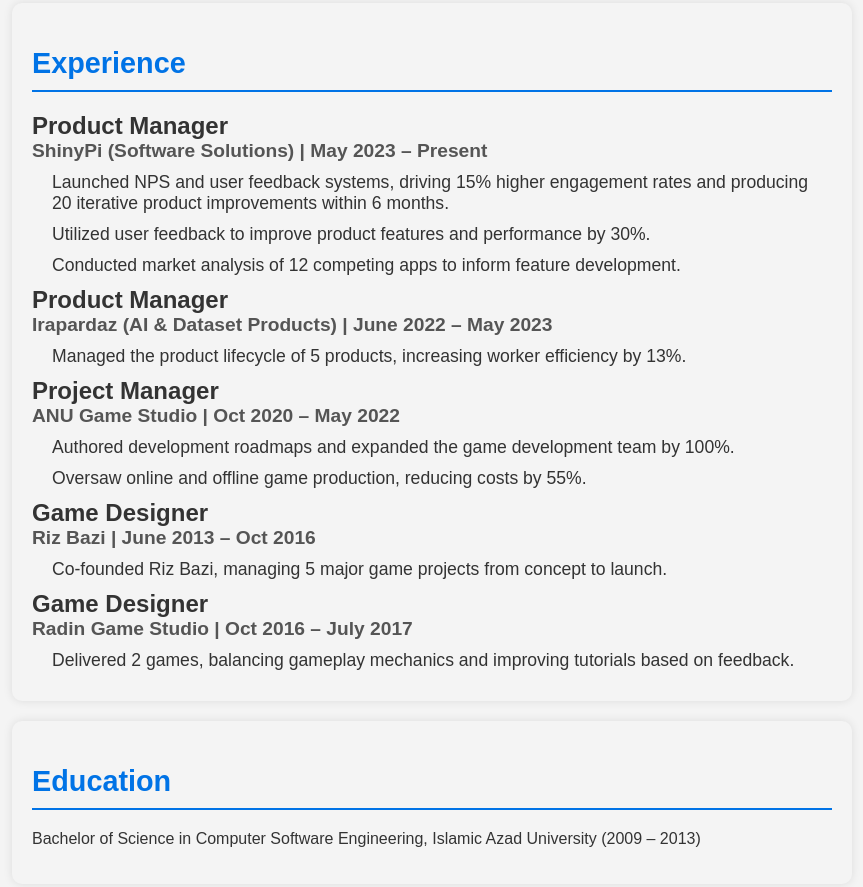
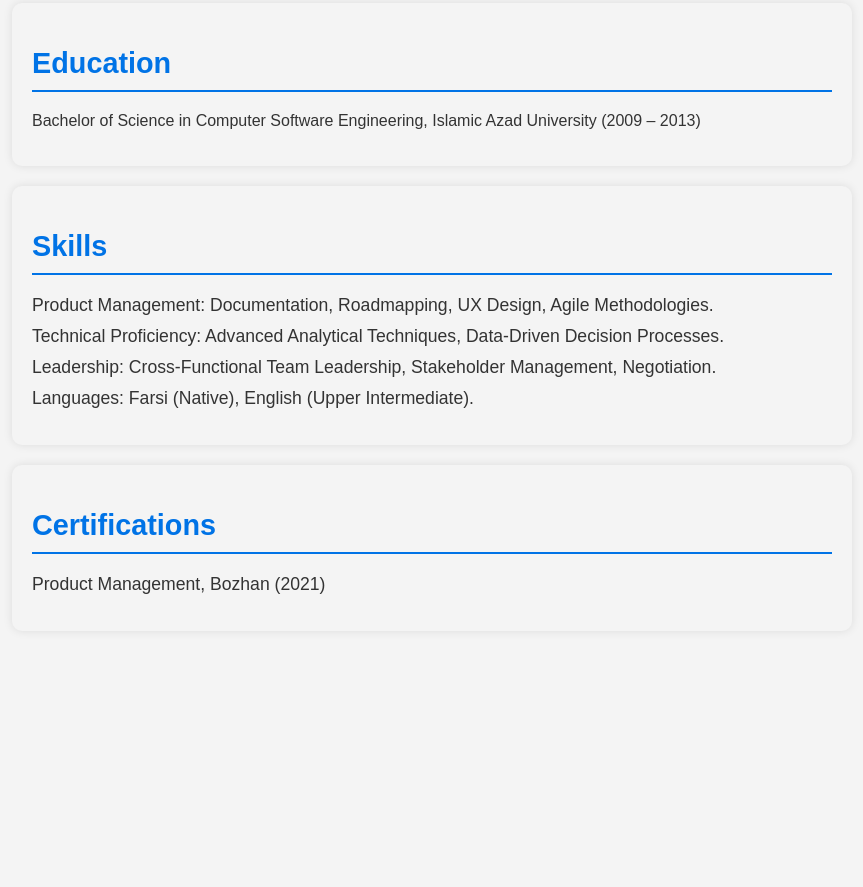
Before and after one commit to AlirezaRahimian/alirezarahimian.github.io, a plain HTML site: page index.html in a window 1280 px wide. Shown: the part 931-1818 px from the top of the page, without its empty margins (208-1071 px from the left). After the commit the page ends 1582 px from the top, so only its background shows below. Drawn offline with Linux system fonts and the light colour scheme.

Commit message:
remove duplicated parts

```diff
--- a/index.html
+++ b/index.html
@@ -71,56 +71,6 @@
             </ul>
         </div>
     </section>
-    <section id="experience">
-        <h2>Experience</h2>
-        <div class="job">
-            <h3>Product Manager</h3>
-            <h4>ShinyPi (Software Solutions) | May 2023 – Present</h4>
-            <ul>
-                <li>Launched NPS and user feedback systems, driving 15% higher engagement rates and producing 20 iterative product improvements within 6 months.</li>
-                <li>Utilized user feedback to improve product features and performance by 30%.</li>
-                <li>Conducted market analysis of 12 competing apps to inform feature development.</li>
-            </ul>
-        </div>
-
-        <div class="job">
-            <h3>Product Manager</h3>
-            <h4>Irapardaz (AI & Dataset Products) | June 2022 – May 2023</h4>
-            <ul>
-                <li>Managed the product lifecycle of 5 products, increasing worker efficiency by 13%.</li>
-            </ul>
-        </div>
-
-        <div class="job">
-            <h3>Project Manager</h3>
-            <h4>ANU Game Studio | Oct 2020 – May 2022</h4>
-            <ul>
-                <li>Authored development roadmaps and expanded the game development team by 100%.</li>
-                <li>Oversaw online and offline game production, reducing costs by 55%.</li>
-            </ul>
-        </div>
-
-        <div class="job">
-            <h3>Game Designer</h3>
-            <h4>Riz Bazi | June 2013 – Oct 2016</h4>
-            <ul>
-                <li>Co-founded Riz Bazi, managing 5 major game projects from concept to launch.</li>
-            </ul>
-        </div>
-
-        <div class="job">
-            <h3>Game Designer</h3>
-            <h4>Radin Game Studio | Oct 2016 – July 2017</h4>
-            <ul>
-                <li>Delivered 2 games, balancing gameplay mechanics and improving tutorials based on feedback.</li>
-            </ul>
-        </div>
-    </section>
-
-    <section id="education">
-        <h2>Education</h2>
-        <p>Bachelor of Science in Computer Software Engineering, Islamic Azad University (2009 – 2013)</p>
-    </section>
     <section id="education">
         <h2>Education</h2>
         <p>Bachelor of Science in Computer Software Engineering, Islamic Azad University (2009 – 2013)</p>
```
